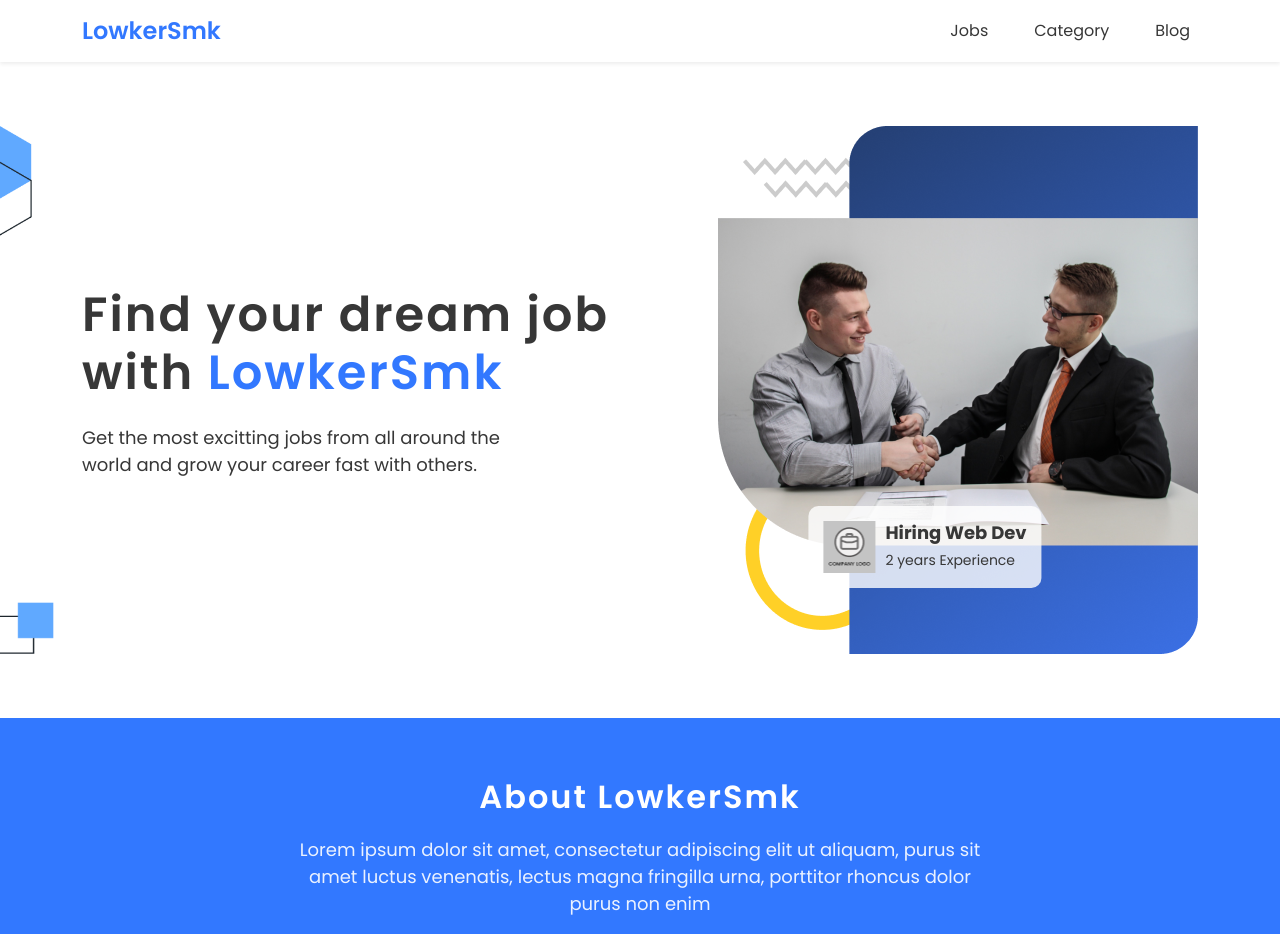
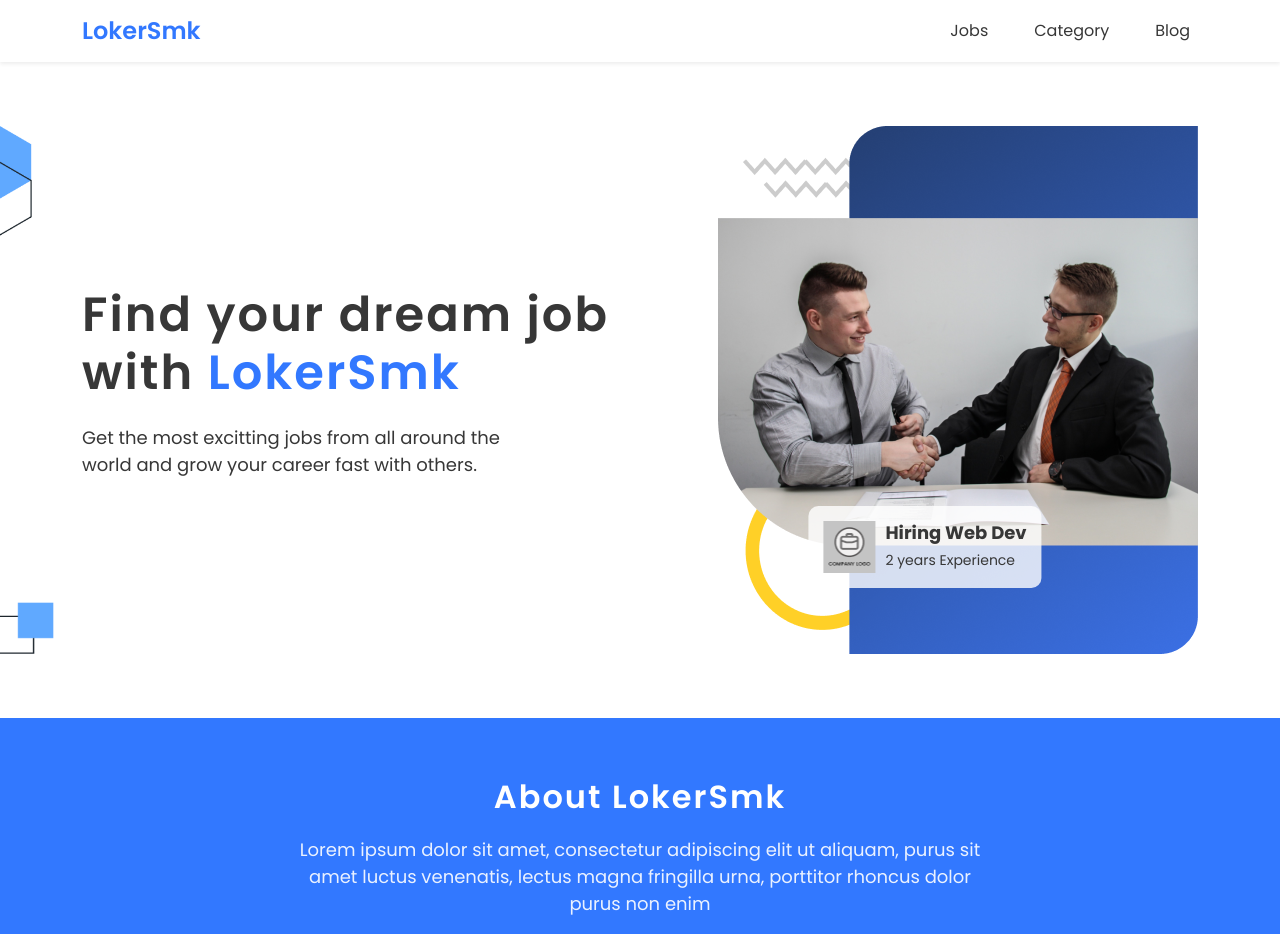
Before and after one commit to IJlnflhbrzDev/lowker_smk, a plain HTML site: page index.html in a window 1280 px wide. Shown: the top 934 px of the page. Drawn offline with nearby package versions, Linux system fonts and the light colour scheme.

Commit message:
+[UPDATE] typo lowker

```diff
--- a/index.html
+++ b/index.html
@@ -13,7 +13,7 @@
                rel="stylesheet">
           <link rel="stylesheet" href="scss/styles.css">
           <link rel="stylesheet" href="fontawesome5/fontawesome-free-5.15.4-web/css/all.css">
-          <title>Lowker Smk</title>
+          <title>LokerSmk</title>
      </head>
 
      <body>
@@ -25,7 +25,7 @@
           <!-- ============================================== SECTION NAVBAR ============================================== -->
           <nav class="navbar navbar-expand-lg shadow-sm">
                <div class="container">
-                    <a class="navbar-brand" href="#">LowkerSmk</a>
+                    <a class="navbar-brand" href="#">LokerSmk</a>
                     <button class="navbar-toggler" type="button" data-bs-toggle="collapse"
                          data-bs-target="#navbarNavDropdown" aria-controls="navbarNavDropdown" aria-expanded="false"
                          aria-label="Toggle navigation">
@@ -54,7 +54,7 @@
                     <div class="row justify-content-between align-items-center reverse-md-column">
                          <div class="col-xl-6 col-lg-6 col-md-6">
                               <div class="jumbotron-content">
-                                   <h2>Find your dream job <br />with <span>LowkerSmk</span> </h2>
+                                   <h2>Find your dream job <br />with <span>LokerSmk</span> </h2>
                                    <p>Get the most excitting jobs from all around the <br /> world and grow your
                                         career fast
                                         with others.</p>
@@ -86,7 +86,7 @@
                <div class="container">
 
                     <div class="about-content">
-                         <h2>About LowkerSmk</h2>
+                         <h2>About LokerSmk</h2>
                          <p>Lorem ipsum dolor sit amet, consectetur adipiscing elit ut aliquam, purus sit amet luctus
                               venenatis, lectus magna fringilla urna, porttitor rhoncus dolor purus non enim</p>
                          <p>Lorem ipsum dolor sit amet, consectetur adipiscing elit ut aliquam, purus sit amet luctus
@@ -480,7 +480,7 @@
                               <div class="col-xl-4 col-lg-4 col-md-4 col-xs-6 m-2"
                                    style="color: #407BFF; font-size: 18px;">
 
-                                   © 2021 Lowkersmk Group
+                                   © 2021 LokerSmk Group
                               </div>
                               <div class="col-xl-4 col-lg-4 col-md-4 col-xs-12">
                                    <div class="icon-card-footer">
```
